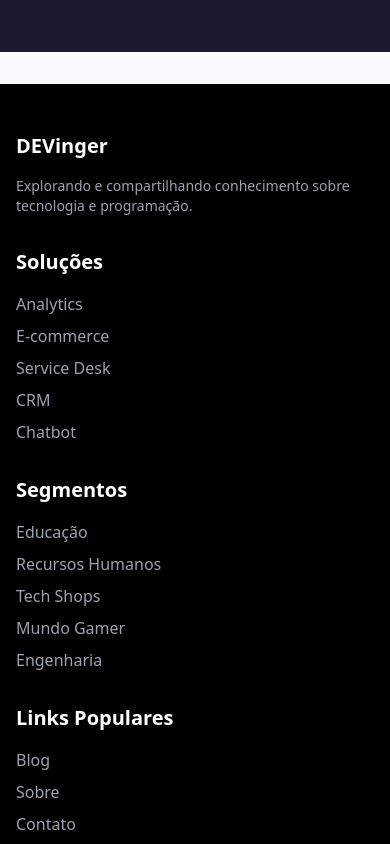
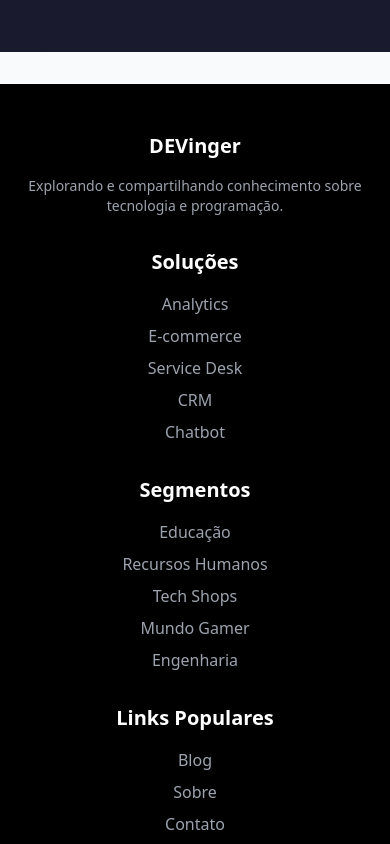
Before and after one commit to lanroo/blogdevinger, a React (Vite) app: page / in a window 390 px wide. Shown: the part 5960-6804 px from the top of the page. Built offline with nearby package versions, Linux system fonts and the light colour scheme.

Commit message:
footer edit responsive

```diff
--- a/src/components/Footer.tsx
+++ b/src/components/Footer.tsx
@@ -4,7 +4,7 @@ const Footer = () => {
   return (
     <footer className="bg-black text-white">
       <div className="max-w-7xl mx-auto px-4 sm:px-6 lg:px-8 py-12">
-        <div className="grid grid-cols-1 sm:grid-cols-2 md:grid-cols-4 gap-8">
+        <div className="grid grid-cols-1 sm:grid-cols-2 md:grid-cols-4 gap-8 text-center md:text-left">
           {/* Sobre */}
           <div>
             <h3 className="text-xl font-bold mb-4 hover:text-primary transition-colors">DEVinger</h3>
@@ -52,8 +52,10 @@ const Footer = () => {
 
         {/* Redes Sociais */}
         <div className="mt-12 flex flex-col md:flex-row justify-between items-center border-t border-gray-800 pt-8">
-          <p className="text-gray-400 text-sm">&copy; {new Date().getFullYear()} DEVinger. Todos os direitos reservados.</p>
-          <div className="flex space-x-6 mt-4 md:mt-0">
+          <p className="text-gray-400 text-sm text-center md:text-left">
+            &copy; {new Date().getFullYear()} DEVinger. Todos os direitos reservados.
+          </p>
+          <div className="flex justify-center space-x-6 mt-4 md:mt-0">
             <a
               href="https://github.com"
               target="_blank"
```
